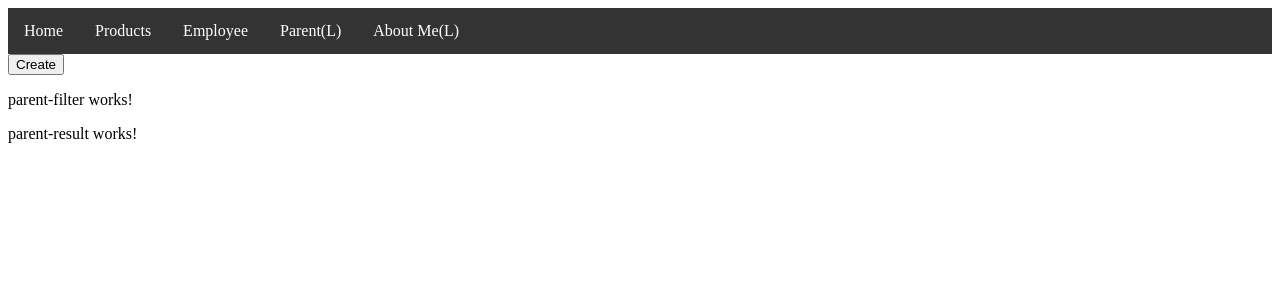
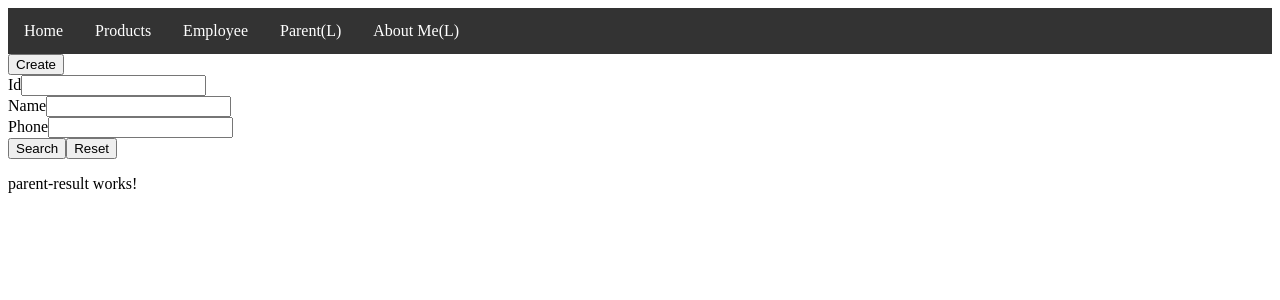
Before and after one commit to bhargavr445/Angular-Course, an Angular app: page /parent in a window 1280 px wide. Shown: the top 300 px of the page. Built offline with nearby package versions, Linux system fonts and the light colour scheme.

Commit message:
reactive forms intro

```diff
--- a/src/app/parent/parent-filter/parent-filter.component.html
+++ b/src/app/parent/parent-filter/parent-filter.component.html
@@ -1,2 +1,24 @@
-<p>parent-filter works!</p>
-<router-outlet></router-outlet>
+<!-- <p>parent-filter works!</p>
+
+<router-outlet></router-outlet> -->
+
+<form [formGroup]="parentSearchForm">
+    <div>
+         <label for="parentId">Id</label>
+    <input type="number" name="parentId" id="parentId" formControlName="parentId">
+    </div>
+
+    <div>
+        <label for="parentName">Name</label>
+        <input type="text" name="parentName" id="parentName" formControlName="parentName">
+    </div>
+
+    <div>
+        <label for="phoneNumber">Phone</label>
+        <input type="text" name="phoneNumber" id="phoneNumber" formControlName="phoneNumber">
+    </div>
+
+    <button type="submit" (click)="searchParent()">Search</button>
+    <button type="reset" (click)="resetForm()">Reset</button>
+
+</form>
--- a/src/app/parent/parent-filter/parent-filter.component.ts
+++ b/src/app/parent/parent-filter/parent-filter.component.ts
@@ -1,4 +1,6 @@
 import { Component, OnInit } from '@angular/core';
+import { FormBuilder, FormGroup } from '@angular/forms';
+import { ParentService } from '../../parent/services/parent.service';
 
 @Component({
   selector: 'app-parent-filter',
@@ -7,9 +9,37 @@ import { Component, OnInit } from '@angular/core';
 })
 export class ParentFilterComponent implements OnInit {
 
-  constructor() { }
+  parentSearchForm: FormGroup;
+  parentList: any;
+  constructor(private fb: FormBuilder, private parentService: ParentService) { }
 
   ngOnInit() {
+    this.createForm();
   }
 
+  createForm(){
+    this.parentSearchForm = this.fb.group({
+      parentId:[''],
+      parentName: [''],
+      phoneNumber: ['']
+    })
+  }
+
+
+
+  searchParent() {
+    this.parentService.searchPrent(this.parentSearchForm.getRawValue()).subscribe((data)=>{
+      this.parentList = [
+                          {id:1, name:'John'},
+                          {id:2, name:'Smith'}
+                        ];
+    });
+  }
+
+  resetForm(){
+    this.parentSearchForm.reset();
+  }
+
+
+
 }
--- a/src/app/parent/parent.module.ts
+++ b/src/app/parent/parent.module.ts
@@ -7,7 +7,7 @@ import { ParentResultComponent } from '../parent/parent-result/parent-result.com
 import { ParentComponent } from './parent.component';
 import { ParentCreateComponent } from './parent-create/parent-create.component';
 import { SharedModule } from '../shared.module';
-import { FormsModule } from '@angular/forms';
+import { FormsModule, ReactiveFormsModule } from '@angular/forms';
 
 
 @NgModule({
@@ -21,7 +21,9 @@ import { FormsModule } from '@angular/forms';
     CommonModule,
     ParentRoutingModule,
     FormsModule,
-    SharedModule
+    ReactiveFormsModule,
+    SharedModule,
+
 
   ]
 })
--- /dev/null
+++ b/src/app/parent/services/parent.service.ts
@@ -0,0 +1,18 @@
+import { Injectable } from '@angular/core';
+import { HttpClient } from '@angular/common/http';
+
+@Injectable({
+  providedIn: 'root'
+})
+export class ParentService {
+
+  constructor(private http: HttpClient) {
+
+  }
+
+  searchPrent(parentInfo: any){
+    console.log(parentInfo);
+   // localhost://parent/search?parentId=parentInfo.parentId&name=parentInfo.parentName&phone=parentPhone"
+  return this.http.get('http://localhost://parent/search?parentId=parentInfo.parentId&name=parentInfo.parentName&phone=parentPhone');
+  }
+}
--- a/src/app/shared.module.ts
+++ b/src/app/shared.module.ts
@@ -10,7 +10,7 @@ import { RouterModule } from '@angular/router';
   imports: [
     CommonModule,
     HttpClientModule,
-    RouterModule
+    RouterModule,
   ]
 })
 export class SharedModule { }
```
Also changed, not shown: 1 other file (tests, documents, lock files or other folders).
